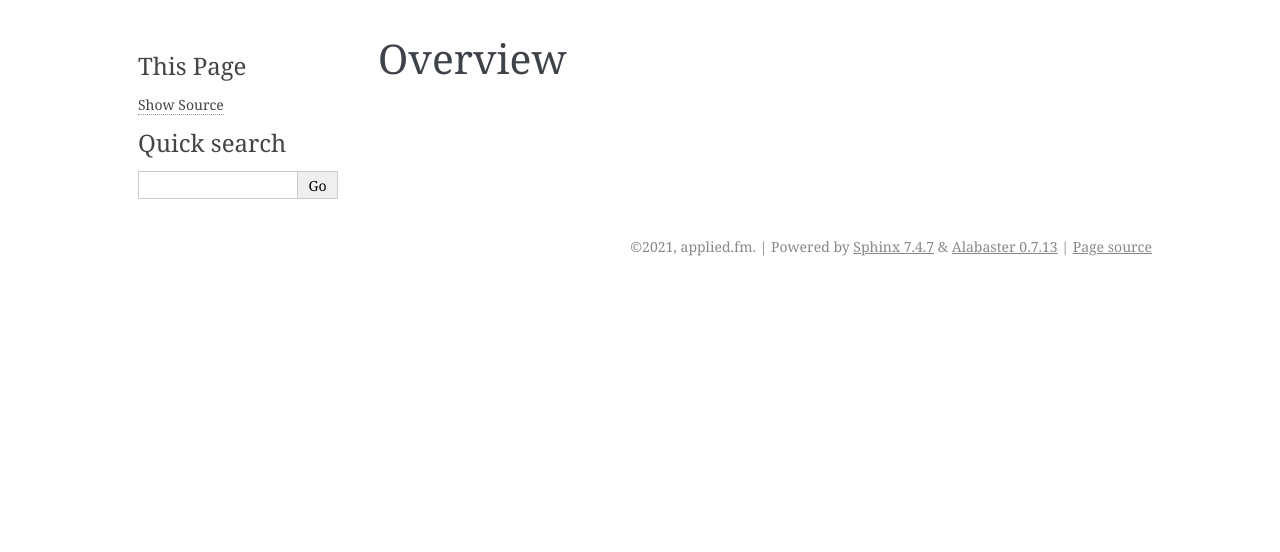
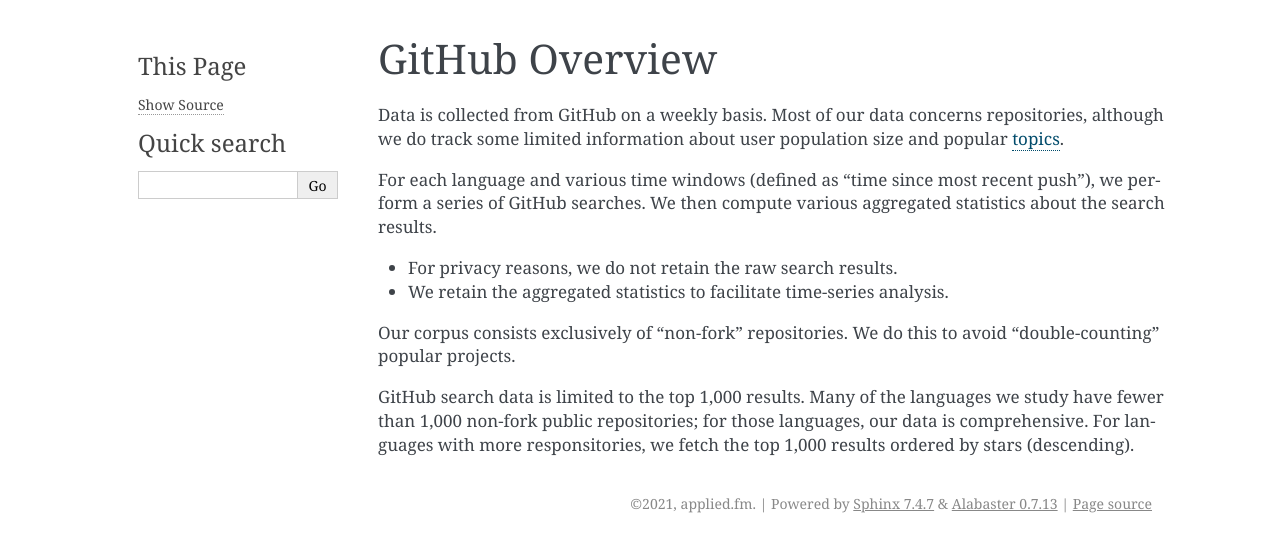
Before and after one commit to appliedfm/growth-data, a Sphinx documentation site: the page built from docs/source/github_overview.rst, in a window 1280 px wide. Shown: the top 552 px of the page. Built offline with Sphinx 7.4.7, drawn with Linux system fonts in a browser that asks for light colours; pages that are not in the unit, such as notebooks, are missing from menus.

Commit message:
Added days_since_create and other content

```diff
--- a/docs/source/github_overview.rst
+++ b/docs/source/github_overview.rst
@@ -1,2 +1,13 @@
-Overview
-========
+GitHub Overview
+===============
+
+Data is collected from GitHub on a weekly basis. Most of our data concerns repositories, although we do track some limited information about user population size and popular `topics <https://github.com/topics>`_.
+
+For each language and various time windows (defined as "time since most recent push"), we perform a series of GitHub searches. We then compute various aggregated statistics about the search results.
+
+* For privacy reasons, we do not retain the raw search results.
+* We retain the aggregated statistics to facilitate time-series analysis.
+
+Our corpus consists exclusively of "non-fork" repositories. We do this to avoid "double-counting" popular projects.
+
+GitHub search data is limited to the top 1,000 results. Many of the languages we study have fewer than 1,000 non-fork public repositories; for those languages, our data is comprehensive. For languages with more responsitories, we fetch the top 1,000 results ordered by stars (descending).
--- a/docs/source/github_repos_size.rst
+++ b/docs/source/github_repos_size.rst
@@ -1,5 +1,5 @@
-Repo Size
-=========
+Size
+====
 
 
 Total
--- a/docs/source/index.rst
+++ b/docs/source/index.rst
@@ -24,10 +24,11 @@ GitHub
 ------
 
 .. toctree::
-   :maxdepth: 3
+   :maxdepth: 1
 
    github_overview
    github_repos_count
+   github_repos_create
    github_repos_size
    github_repos_stars
    github_repos_forks
```
Also changed, not shown: other parts of docs/source/index.rst (+1 -1 lines), docs/source/github_repos_create.rst (added, +41 -0 lines), 1 other file.
